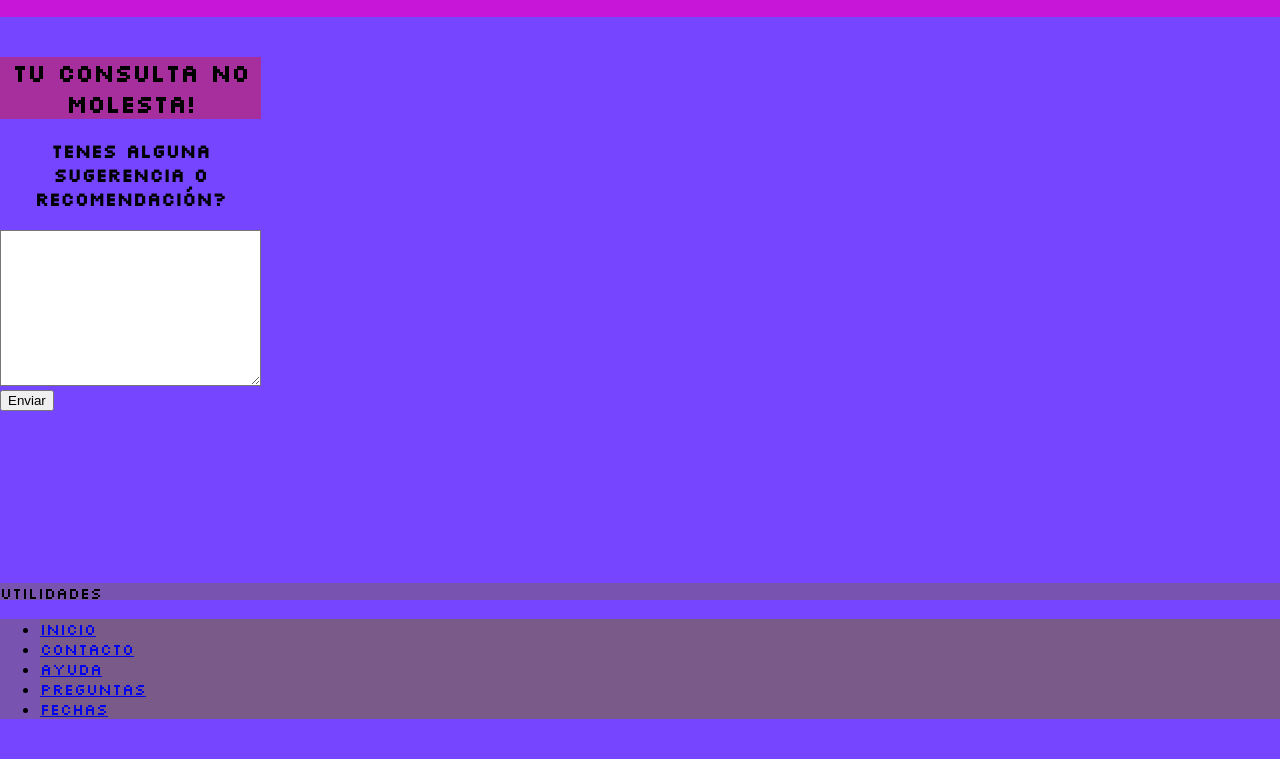
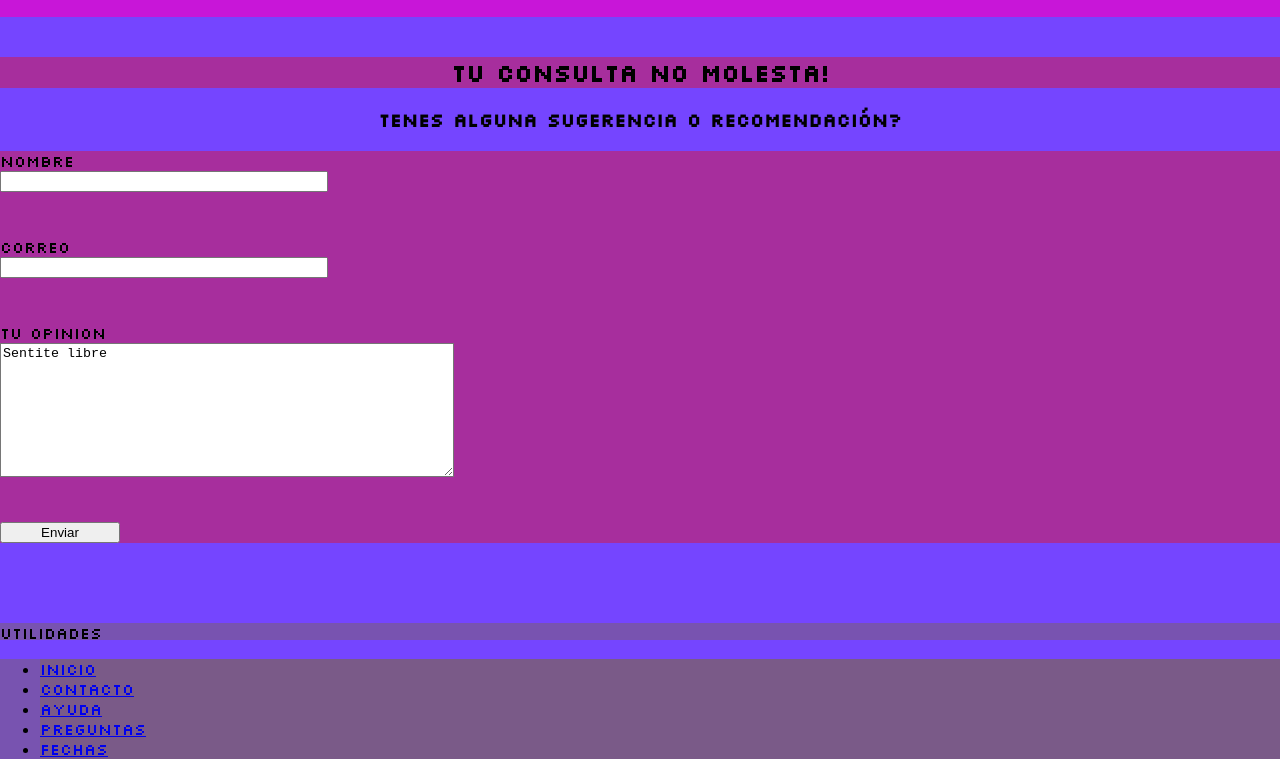
Before and after one commit to gastibraca/Entrega-Final-Desarrollo-Web, a plain HTML site: page pages/ayuda.html in a window 1280 px wide. Shown: the part 65-824 px from the top of the page. Before the commit the page ends 800 px from the top, so only its background shows below. Drawn offline with Linux system fonts and the light colour scheme.

Commit message:
Se modifican la capacidad de respuesta de ayuda.html, se cambia la fuente en contacto.html y se elimina el archivo figma.

```diff
--- a/css/style.css
+++ b/css/style.css
@@ -9,12 +9,25 @@ body{
     padding: 0;
 }
 
+main{
+    grid-column-start: 1;
+    grid-column-end: 7;
+}
+
 .datos{
     background-color: rgb(167, 46, 157) ;
+    grid-column-start: 1;
+    grid-column-end: 7;
 }
 
 input{
     margin-bottom: 2.8125rem;
+    width: 25%;
+}
+
+textarea{
+    width: 35%;
+    height: 8rem;
 }
 
 h1{
@@ -145,7 +158,7 @@ img{
 
 form{
     display: grid;
-    max-width: 25%;
+    max-width: 100%;
     margin-bottom: 3.75rem;
 }
 
@@ -202,3 +215,13 @@ form{
     grid-column-start: 1;
     grid-column-end: 7;
 }
+
+.botonEnviar{
+    float: left;
+    margin-top: 2.8125rem;
+    width: 7.5rem;
+}
+
+form{
+    font-family: 'Silkscreen', sans-serif;
+}
--- a/pages/ayuda.html
+++ b/pages/ayuda.html
@@ -23,12 +23,17 @@
     </span>
     </header>
     <main>
-        <div>
-            <h2>Tu consulta no molesta!</h2>
-            <h3>Tenes alguna sugerencia o recomendación?</h3>
-            <textarea name="sugerencia" id="sugerencia" cols="30" rows="10"></textarea>
-            <button>Enviar</button>
-        </div>
+        <h2>Tu consulta no molesta!</h2>
+        <h3>Tenes alguna sugerencia o recomendación?</h3>
+        <form action="" class="datos">
+            <label for="nombre">Nombre</label>
+            <input type="text" id="nombre" name="nombre" required>
+            <label for="mail">Correo</label>
+            <input type="email" id="mail" name="mail" required>
+            <label for="sugerencia">Tu opinion</label>
+            <textarea name="sugerencia" id="sugerencia" cols="30" rows="10" required>Sentite libre</textarea>
+            <button class="botonEnviar">Enviar</button>
+        </form>
         </main>
     <footer>
         Utilidades
```
